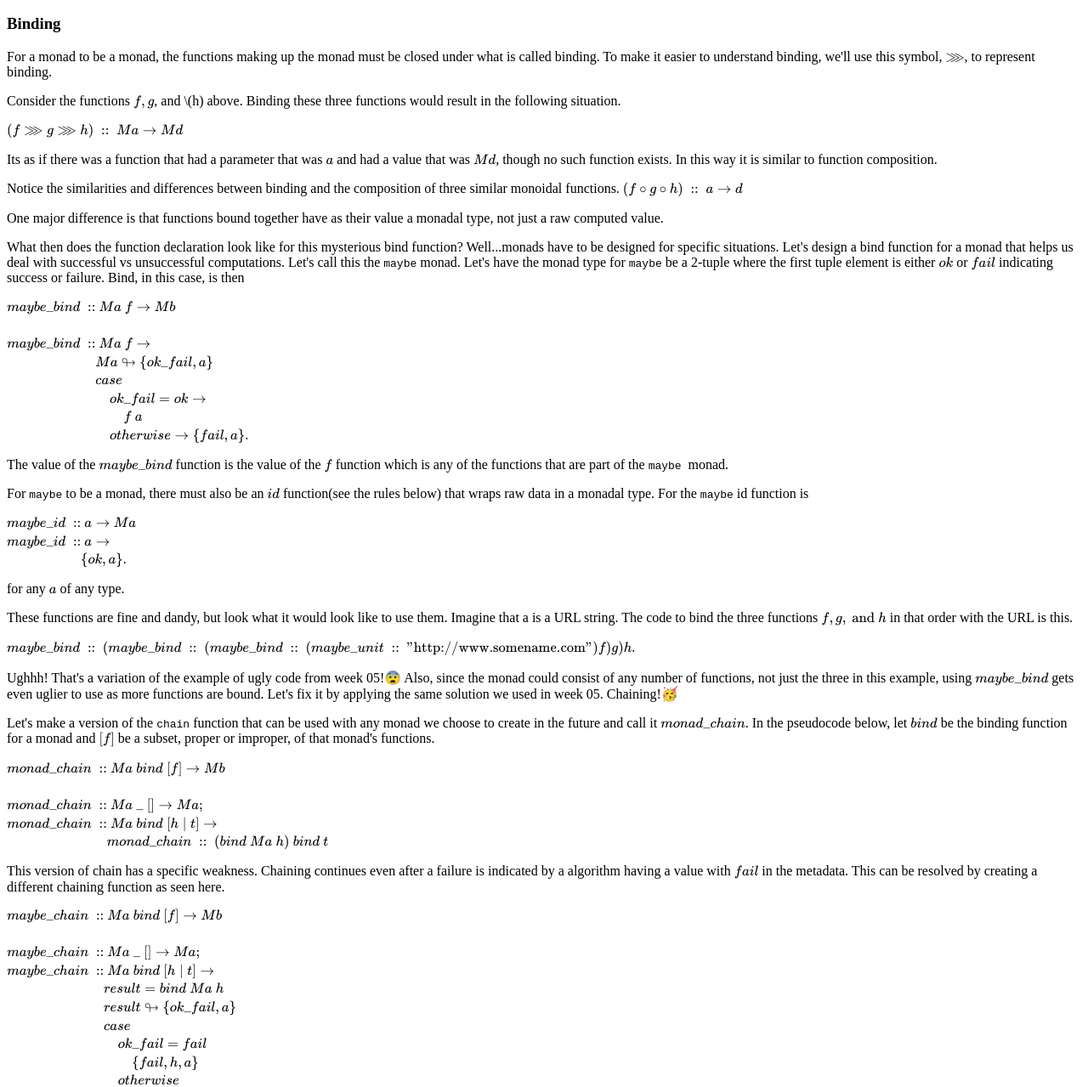
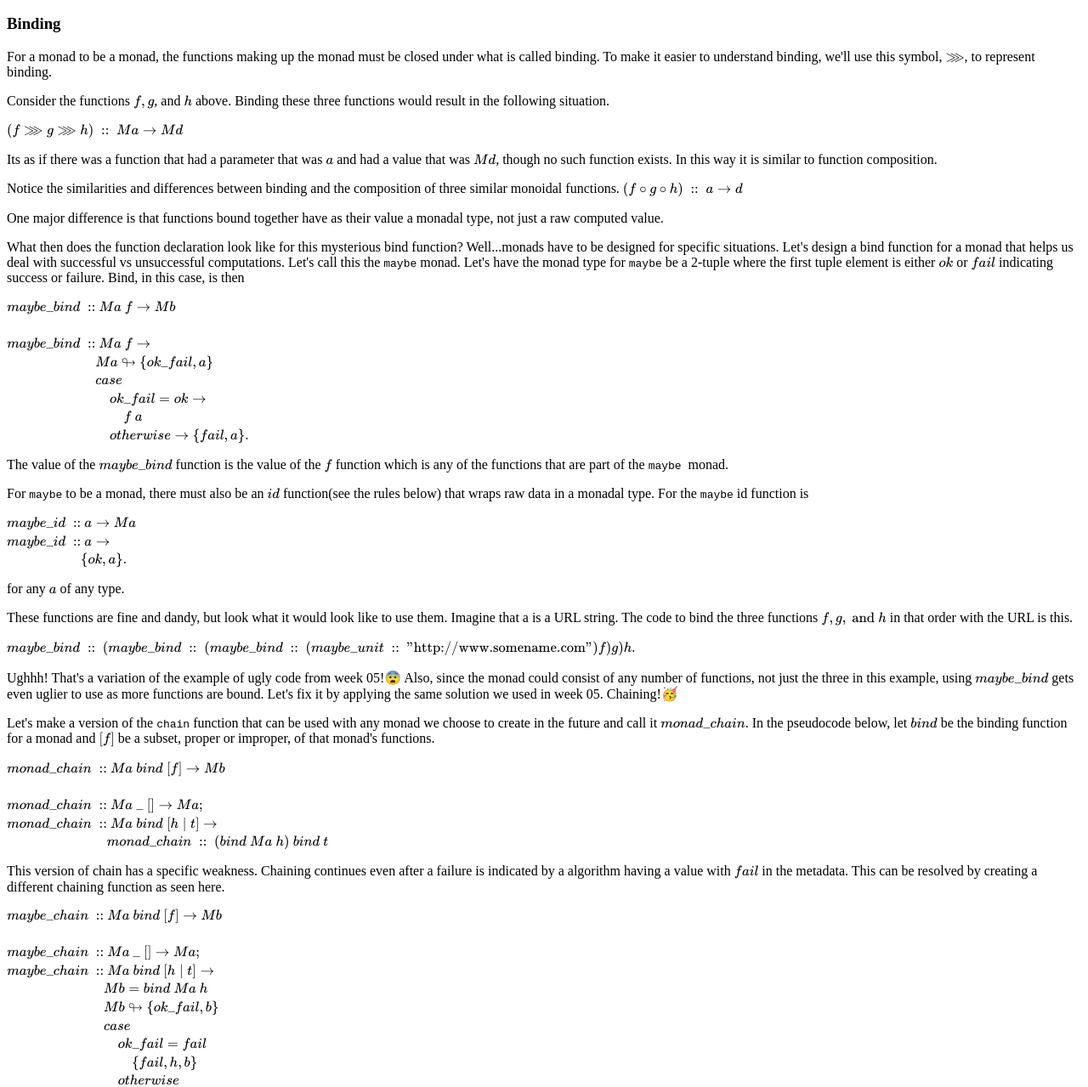
Before and after one commit to byui-cse/cse382-course, a plain HTML site: page docs/week06/index.html in a window 1280 px wide. Shown: the part 1782-3061 px from the top of the page at 85% size. Drawn offline with nearby package versions, Linux system fonts and the light colour scheme; some packages are replaced by stand-ins of ours; a script that the page names is missing.

Commit message:
added erlang solution. Did some typo fixes in the reading

```diff
--- a/docs/week06/index.html
+++ b/docs/week06/index.html
@@ -197,7 +197,7 @@
     make it easier to understand binding, we'll use this symbol, \(\ggg \), to represent binding.
   </p>
   <p>
-    Consider the functions \(f,g\), and \(h) above. Binding these three functions would result in the following situation.
+    Consider the functions \(f,g\), and \(h\) above. Binding these three functions would result in the following situation.
   </p>
   <p>
     \((f\ggg g\ggg h)\ ::\ Ma\rightarrow Md\)
@@ -277,13 +277,13 @@
     \\
     maybe\_chain\ ::&\ Ma\ \_\ []\rightarrow Ma;\\
     maybe\_chain\ ::&\ Ma\ bind\ [h\mid t]\rightarrow\\
-    &result = bind\ Ma\ h\\
-    &result\looparrowright \{ok\_fail,a\}\\
+    &Mb = bind\ Ma\ h\\
+    &Mb\looparrowright \{ok\_fail,b\}\\
     &case\\
     &\quad ok\_fail = fail\\
-    &\qquad \{fail,h,a\}\text{%%Put into the metadata any appropriate items for your situation.}\\
+    &\qquad \{fail,h,b\}\text{%%Put into the metadata any appropriate items for your situation.}\\
     &\quad otherwise\\
-    &\qquad maybe\_chain\ ::\ (bind\ Ma\ h)\ bind\ t
+    &\qquad maybe\_chain\ ::\ Mb\ bind\ t
     \end{align*}\)
   </p>
 
```
Also changed, not shown: 3 other files.
